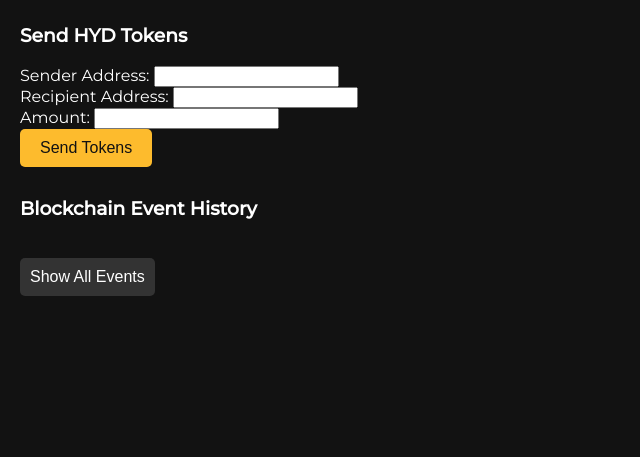
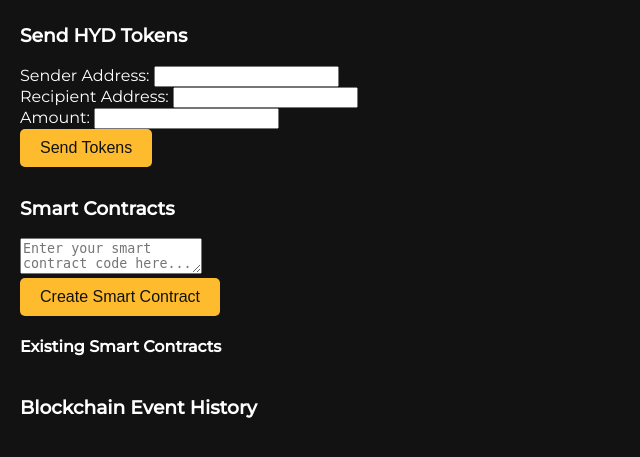
Before and after one commit to Hydrogen-hyd/Hydrogen, a Flask app: page / in a window 1280 px wide. Shown: the part 258-715 px from the top of the page, without its empty margins (0-640 px from the left). Run offline with Flask 3, Linux system fonts and the light colour scheme.

Commit message:
Update index.html

```diff
--- a/templates/index.html
+++ b/templates/index.html
@@ -16,14 +16,14 @@
         .container {
             padding: 20px;
         }
-        .wallets, .history {
+        .wallets, .history, .smart-contracts {
             margin-bottom: 40px;
         }
-        .wallets ul, .history ul {
+        .wallets ul, .history ul, .smart-contracts ul {
             list-style-type: none;
             padding: 0;
         }
-        .wallets li, .history li {
+        .wallets li, .history li, .smart-contracts li {
             background: rgba(0, 0, 0, 0.7);
             margin-bottom: 10px;
             padding: 15px;
@@ -60,19 +60,6 @@
             font-weight: bold;
             margin-bottom: 5px;
         }
-        .collapsible {
-            cursor: pointer;
-            margin-top: 20px;
-            background: #333;
-            padding: 10px;
-            border-radius: 5px;
-            color: #fff;
-            text-align: center;
-        }
-        .content {
-            display: none;
-            padding: 10px 0;
-        }
     </style>
 </head>
 <body>
@@ -104,6 +91,28 @@
             <button type="submit">Send Tokens</button>
         </form>
 
+        <div class="smart-contracts">
+            <h3>Smart Contracts</h3>
+            <form action="/create_smart_contract" method="POST">
+                <textarea name="contract_code" placeholder="Enter your smart contract code here..." required></textarea><br>
+                <button type="submit">Create Smart Contract</button>
+            </form>
+
+            <h4>Existing Smart Contracts</h4>
+            <ul>
+                {% for contract in smart_contracts %}
+                    <li>
+                        <strong>Contract Hash:</strong> {{ contract['contract_hash'] }}<br>
+                        <strong>Code:</strong> {{ contract['contract_code'] }}<br>
+                        <form action="/execute_smart_contract" method="POST">
+                            <input type="hidden" name="contract_hash" value="{{ contract['contract_hash'] }}">
+                            <button type="submit">Execute Smart Contract</button>
+                        </form>
+                    </li>
+                {% endfor %}
+            </ul>
+        </div>
+
         <div class="history">
             <h3>Blockchain Event History</h3>
             <ul>
@@ -118,9 +127,16 @@
                             <strong>Amount Sent:</strong> {{ event['details']['amount'] }} HYD<br>
                             <strong>Transaction Fee:</strong> {{ event['details']['fee'] }} HYD<br>
                             <strong>Sender Balance:</strong> {{ event['details']['sender_balance'] }} HYD<br>
-                            <strong>Receiver Balance:</strong> {{ event['details']['receiver_balance'] }} HYD</div>
+                            <strong>Receiver Balance:</strong> {{ event['details']['receiver_balance'] }} HYD<br>
+                            <strong>Current Block Hash:</strong> {{ event['details']['block_hash'] }}<br>
+                            <strong>Previous Block Hash:</strong> {{ event['details']['prev_block_hash'] }}
+                            </div>
                         {% elif event['event'] == 'Wallet Created' %}
                             <div><strong>New Wallet Address:</strong> {{ event['details']['address'] }}</div>
+                        {% elif event['event'] == 'Smart Contract Created' %}
+                            <div><strong>Smart Contract Hash:</strong> {{ event['details']['contract_hash'] }}</div>
+                        {% elif event['event'] == 'Smart Contract Executed' %}
+                            <div><strong>Executed Smart Contract Hash:</strong> {{ event['details']['contract_hash'] }}</div>
                         {% endif %}
                         <div class="timestamp">
                             <strong>Timestamp:</strong> {{ event['timestamp'] | datetimeformat }}
@@ -128,42 +144,7 @@
                     </li>
                 {% endfor %}
             </ul>
-            <button class="collapsible">Show All Events</button>
-            <div class="content">
-                <ul>
-                    {% for event in history %}
-                        <li class="history-item">
-                            <div class="history-header">
-                                <strong>Event:</strong> {{ event['event'] }}
-                            </div>
-                            {% if event['event'] == 'Transaction' %}
-                                <div><strong>Sender:</strong> {{ event['details']['sender'] }}<br>
-                                <strong>Receiver:</strong> {{ event['details']['receiver'] }}<br>
-                                <strong>Amount Sent:</strong> {{ event['details']['amount'] }} HYD<br>
-                                <strong>Transaction Fee:</strong> {{ event['details']['fee'] }} HYD<br>
-                                <strong>Sender Balance:</strong> {{ event['details']['sender_balance'] }} HYD<br>
-                                <strong>Receiver Balance:</strong> {{ event['details']['receiver_balance'] }} HYD</div>
-                            {% elif event['event'] == 'Wallet Created' %}
-                                <div><strong>New Wallet Address:</strong> {{ event['details']['address'] }}</div>
-                            {% endif %}
-                            <div class="timestamp">
-                                <strong>Timestamp:</strong> {{ event['timestamp'] | datetimeformat }}
-                            </div>
-                        </li>
-                    {% endfor %}
-                </ul>
-            </div>
         </div>
     </div>
-
-    <script>
-        // Collapsible functionality for the event history
-        const collapsible = document.querySelector('.collapsible');
-        const content = document.querySelector('.content');
-
-        collapsible.addEventListener('click', function() {
-            content.style.display = content.style.display === "block" ? "none" : "block";
-        });
-    </script>
 </body>
 </html>
```
